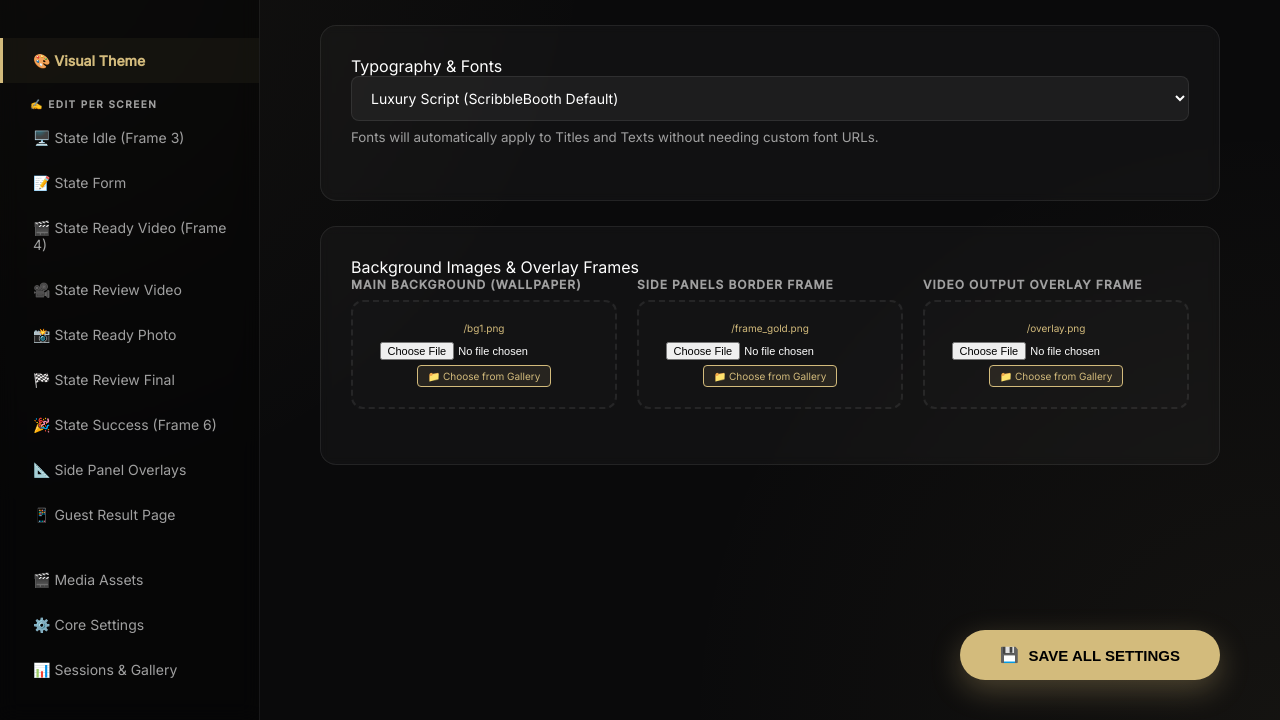
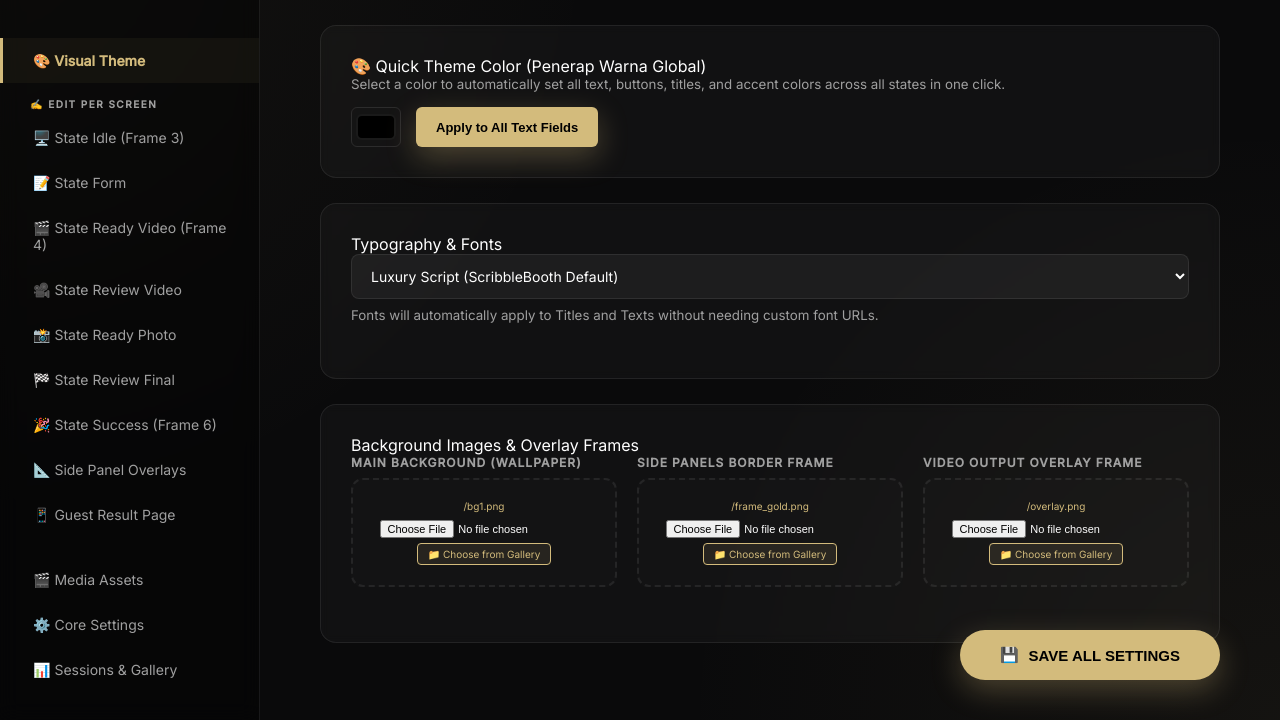
Before and after one commit to MuhammadWildanf/momentsbylumea, a website: page public/config.html in a window 1280 px wide. Shown: the part 80-800 px from the top of the page. Drawn offline with Linux system fonts and the light colour scheme; no server answers.

Commit message:
feat: add global Master Color preset apply helper to config visuals page

```diff
--- a/public/config.html
+++ b/public/config.html
@@ -652,6 +652,18 @@
         <!-- SECTION: VISUALS -->
         <div id="section-visuals" class="view-section active">
             <h2>Screen Visual Theme</h2>
+
+            <div class="card">
+                <label>🎨 Quick Theme Color (Penerap Warna Global)</label>
+                <small style="color:var(--text-muted); display:block; margin-bottom:15px;">
+                    Select a color to automatically set all text, buttons, titles, and accent colors across all states in one click.
+                </small>
+                <div style="display: flex; align-items: center; gap: 15px;">
+                    <input type="color" id="masterColorPicker" value="#000000" style="width: 50px; height: 40px; padding: 2px; border: 1px solid rgba(255,255,255,0.1); border-radius: 6px; cursor: pointer; background: transparent;">
+                    <button type="button" class="btn-primary" onclick="applyMasterColor()" style="padding: 10px 20px; font-size: 13px; border-radius: 6px; min-width: auto; height: 40px;">Apply to All Text Fields</button>
+                    <span id="masterApplyStatus" style="color: var(--accent); font-size: 12px; font-weight: 700; transition: opacity 0.5s;"></span>
+                </div>
+            </div>
             <!-- Pilihan Tema Cepat (Presets) - Deactivated/Hidden -->
             <div class="card" style="display: none;">
                 <label>Pilihan Tema Cepat</label>
@@ -1757,6 +1769,35 @@
             document.getElementById('bgStatus').innerText = p.bg || 'none';
             if (p.f) document.getElementById('frameStatus').innerText = p.f; // Keep frame if missing
             if (p.o) document.getElementById('overlayStatus').innerText = p.o; // Keep overlay if missing
+        }
+
+        function applyMasterColor() {
+            const masterColor = document.getElementById('masterColorPicker').value;
+            const fields = [
+                'accentColor', 'titleColor', 'readyTextColor', 'reviewTextColor', 'successTextColor',
+                'readyHeaderTitleColor', 'readyHeaderSubtitleColor', 'readyBackTextColor',
+                'reviewRetakeTextColor', 'reviewPhotoTextColor', 'photoHeaderTitleColor',
+                'photoHeaderSubtitleColor', 'photoInstructionTextColor', 'photoBackTextColor',
+                'finalHeaderTitleColor', 'finalRetakeAllTextColor', 'finalRetakePhotoTextColor',
+                'finalUploadTextColor', 'successFooterTextColor', 'successDoneTextColor',
+                'formLabelNameColor', 'formSubmitTextColor'
+            ];
+            fields.forEach(fieldId => {
+                const el = document.getElementById(fieldId);
+                if (el) {
+                    el.value = masterColor;
+                    el.dispatchEvent(new Event('input', { bubbles: true }));
+                    el.dispatchEvent(new Event('change', { bubbles: true }));
+                }
+            });
+            const status = document.getElementById('masterApplyStatus');
+            if (status) {
+                status.innerText = "Applied successfully! Press 'Save' to save.";
+                status.style.opacity = '1';
+                setTimeout(() => {
+                    status.style.opacity = '0';
+                }, 3000);
+            }
         }
 
         async function uploadHelper(file, fieldName) {
```
